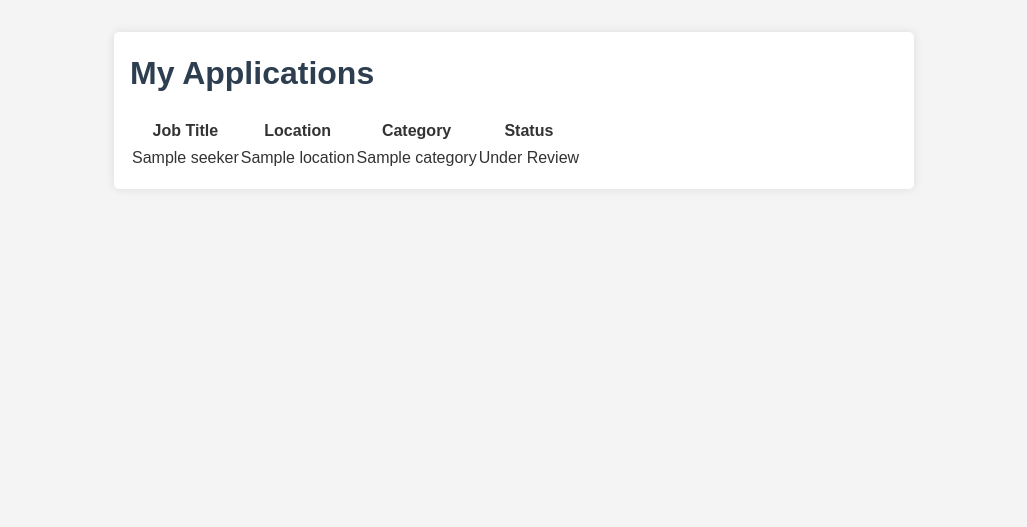
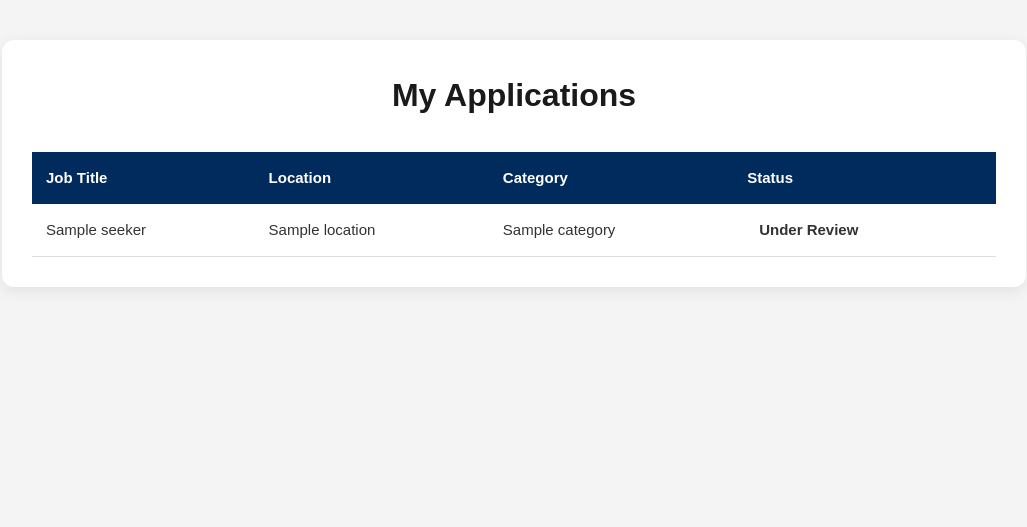
Before and after one commit to TejaswiGadde/job-board-app, a Python web app: template templates/my_applications.html in a window 1280 px wide. Shown: the part 70-597 px from the top of the page, without its empty margins (126-1153 px from the left). Run offline with Jinja, Linux system fonts and the light colour scheme; the template is opened without the code that fills it: most values are stand-ins (such as "Sample title", 1, 10 or a date in 2020).

Commit message:
changes in application html

```diff
--- a/templates/my_applications.html
+++ b/templates/my_applications.html
@@ -2,10 +2,84 @@
 <html lang="en">
 <head>
     <meta charset="UTF-8">
-    <title>Job Board - My Applications</title>
+    <title>My Applications - Job Board</title>
+
     <link rel="stylesheet" href="{{ url_for('static', filename='css/style.css') }}">
+
+    <style>
+        /* Page container */
+        .container-app {
+            width: 80%;
+            margin: 40px auto;
+            padding: 30px;
+            background: #fff;
+            box-shadow: 0 4px 15px rgba(0,0,0,0.08);
+            border-radius: 12px;
+        }
+
+        h1 {
+            text-align: center;
+            margin-bottom: 30px;
+            font-size: 32px;
+            font-weight: 700;
+            color: #1a1a1a;
+        }
+
+        /* Table styling */
+        table {
+            width: 100%;
+            border-collapse: collapse;
+            margin-top: 20px;
+        }
+
+        th {
+            background-color: #002b5c;
+            color: white;
+            padding: 14px;
+            text-align: left;
+            font-size: 15px;
+        }
+
+        td {
+            padding: 14px;
+            border-bottom: 1px solid #ddd;
+            font-size: 15px;
+            color: #333;
+        }
+
+        tr:hover {
+            background-color: #f6f8fa;
+        }
+
+        .status {
+            font-weight: bold;
+            padding: 6px 12px;
+            border-radius: 8px;
+        }
+
+        .status.Applied {
+            background: #e5f1ff;
+            color: #004a9f;
+        }
+
+        .status["Under Review"] {
+            background: #fff6cc;
+            color: #b38f00;
+        }
+
+        .status.Shortlisted {
+            background: #dfffe0;
+            color: #007f2d;
+        }
+
+        .status.Rejected {
+            background: #ffe6e6;
+            color: #cc0000;
+        }
+    </style>
 </head>
 <body>
+
 <nav>
     <h2>Job Board</h2>
     <ul>
@@ -14,7 +88,7 @@
     </ul>
 </nav>
 
-<main>
+<div class="container-app">
     <h1>My Applications</h1>
 
     {% with msgs = get_flashed_messages(with_categories=true) %}
@@ -36,23 +110,26 @@
                 <th>Status</th>
             </tr>
         </thead>
+
         <tbody>
             {% for app, job in applications %}
                 <tr>
                     <td>{{ job.title }}</td>
                     <td>{{ job.location }}</td>
                     <td>{{ job.category }}</td>
-                <td>{{ app.status }}</td>
+                    <td>
+                        <span class="status {{ app.status }}">{{ app.status }}</span>
+                    </td>
                 </tr>
-        {% else %}
-            <tr><td colspan="4">No applications yet.</td></tr>
             {% endfor %}
         </tbody>
     </table>
-</main>
+
+</div>
 
 <footer>
     <p>&copy; 2025 Job Board. All rights reserved.</p>
 </footer>
+
 </body>
 </html>
```
Lines whose indentation alone changed are shown as unchanged.
